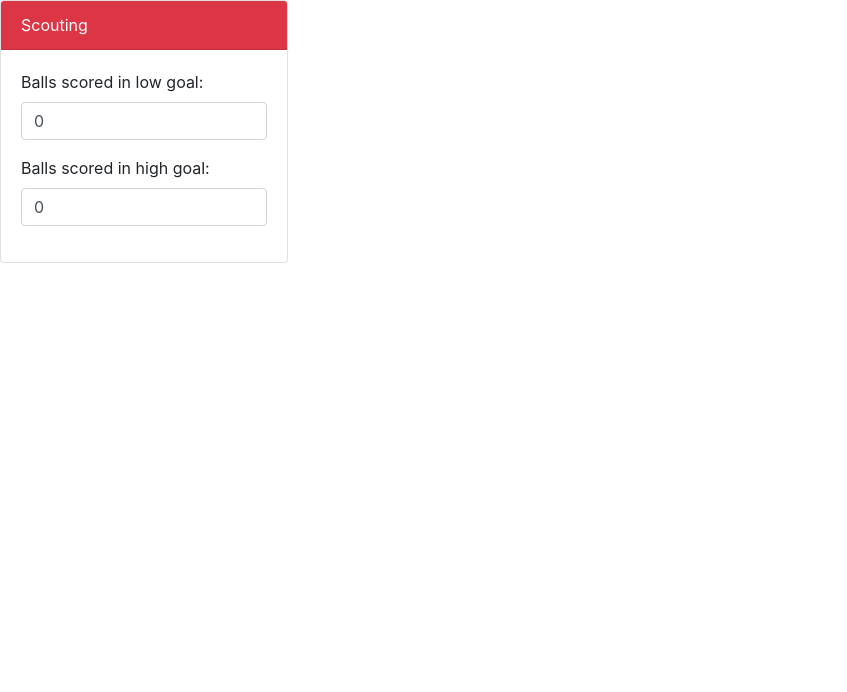
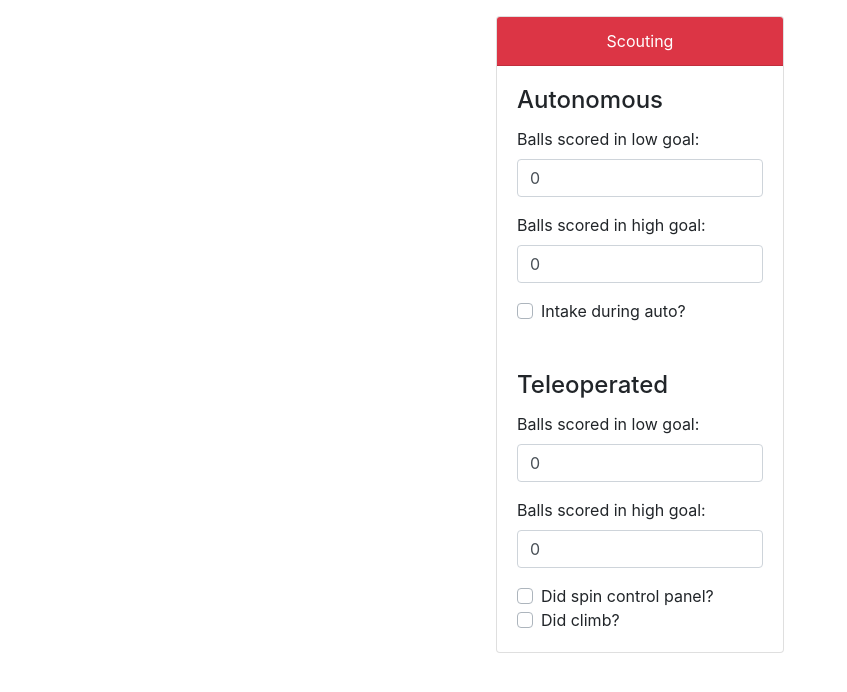
Before and after one commit to team1306/nilus-scouting, a Django app: template nilus/season2020/templates/season2020/scout.html in a window 1280 px wide. Shown: the top 692 px of the page, without its empty margins (0-847 px from the left). Run offline with Django 3.2, Linux system fonts and the light colour scheme; the template is opened without the code that fills it, so the values that code supplies are empty; some libraries are stand-ins or nearby versions.

Commit message:
Add more scouting fields

```diff
--- a/nilus/season2020/templates/season2020/scout.html
+++ b/nilus/season2020/templates/season2020/scout.html
@@ -11,28 +11,58 @@
 </head>
 
 <body>
-    <div class="card" style="width: 18rem;">
+    <div class="card mx-auto mt-3" style="width: 18rem;">
         {% if color == color.RED %}
-        <div class="card-header bg-danger text-white">
+        <div class="card-header bg-danger text-white text-center">
         {% else %}
-        <div class="card-header bg-primary text-white">
+        <div class="card-header bg-primary text-white text-center">
         {% endif %}
             Scouting
             <span class="font-weight-bold"> {{ team.number }} </span>
             {{ team.name }}
         </div>
+
         <div class="card-body">
             <form>
                 {% csrf_token %}
 
+                <h4 class="card-title">Autonomous</h4>
+
                 <div class="form-group">
                     <label for="inputAutoLow">Balls scored in low goal:</label>
-                    <input id="inputAutoLow" type="number" min="0" value="0" class="form-control">
+                    <input id="inputAutoLow" name="autoLow" type="number" min="0" value="0" class="form-control">
                 </div>
 
                 <div class="form-group">
                     <label for="inputAutoHigh">Balls scored in high goal:</label>
-                    <input id="inputAutoHigh" type="number" min="0" value="0" class="form-control">
+                    <input id="inputAutoHigh" name="autoHigh" type="number" min="0" value="0" class="form-control">
+                </div>
+
+                <div class="custom-control custom-checkbox">
+                    <input id="inputAutoIntake" name="autoIntake" type="checkbox" value="yes" class="custom-control-input">
+                    <label for="inputAutoIntake" class="custom-control-label">Intake during auto?</label>
+                </div>
+
+                <h4 class="mt-5 card-title">Teleoperated</h4>
+
+                <div class="form-group">
+                    <label for="inputTeleLow">Balls scored in low goal:</label>
+                    <input id="inputTeleLow" name="teleLow" type="number" min="0" value="0" class="form-control">
+                </div>
+
+                <div class="form-group">
+                    <label for="inputTeleHigh">Balls scored in high goal:</label>
+                    <input id="inputTeleHigh" name="teleHigh" type="number" min="0" value="0" class="form-control">
+                </div>
+
+                <div class="custom-control custom-checkbox">
+                    <input id="inputTeleControlPanel" name="teleControlPanel" type="checkbox" value="yes" class="custom-control-input">
+                    <label for="inputTeleControlPanel" class="custom-control-label">Did spin control panel?</label>
+                </div>
+
+                <div class="custom-control custom-checkbox">
+                    <input id="inputTeleClimb" name="teleClimb" type="checkbox" value="yes" class="custom-control-input">
+                    <label for="inputTeleClimb" class="custom-control-label">Did climb?</label>
                 </div>
             </form>
         </div>
```
